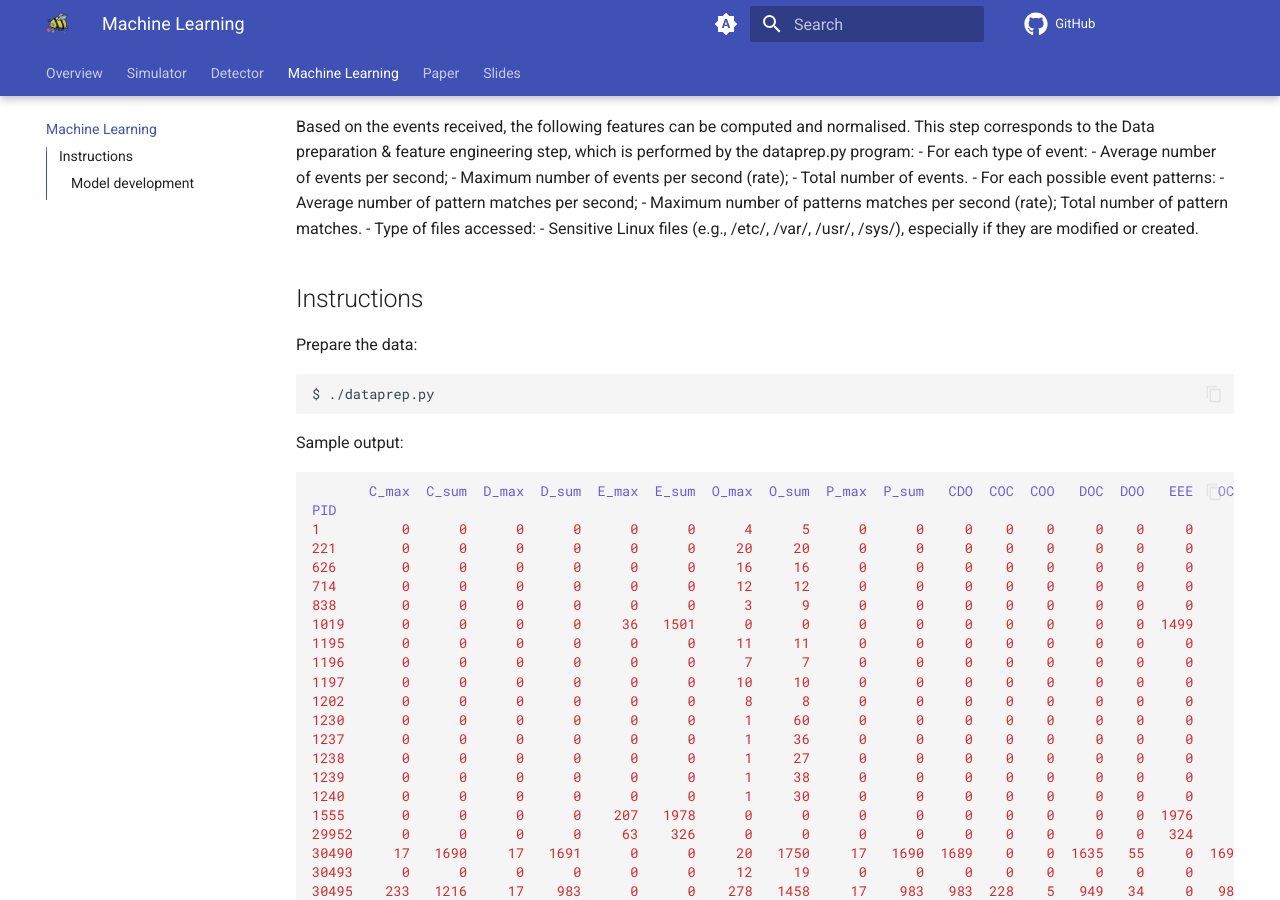
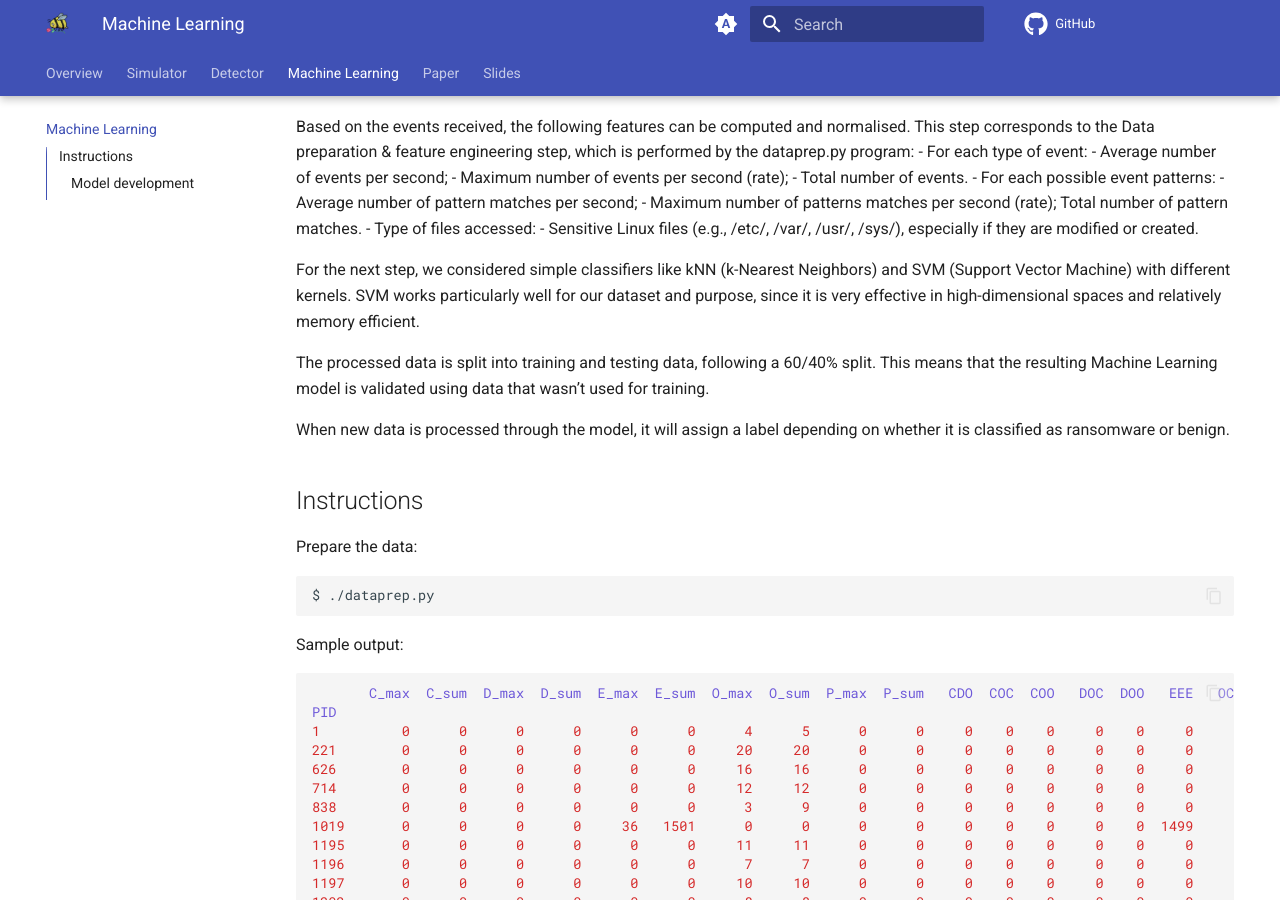
Before and after one commit to TomasPhilippart/ebpfangel, an MkDocs documentation site: the page built from docs/machinelearning.md, in a window 1280 px wide and 900 px high, scrolled down 331 px. Built offline with MkDocs 1.6.1 and Material for MkDocs 9.7.7, drawn with Linux system fonts in a browser that asks for light colours; comment, search, counter and statistics services are not loaded.

```diff
--- a/docs/machinelearning.md
+++ b/docs/machinelearning.md
@@ -24,6 +24,15 @@ Based on the events received, the following features can be computed and normali
   - Type of files accessed:
     - Sensitive Linux files (e.g., /etc/, /var/, /usr/, /sys/), especially if they are modified or created.
 
+For the next step, we considered simple classifiers like kNN (k-Nearest Neighbors) and SVM
+(Support Vector Machine) with different kernels. SVM works particularly well for our dataset
+and purpose, since it is very effective in high-dimensional spaces and relatively memory efficient.
+
+The processed data is split into training and testing data, following a 60/40% split. This means
+that the resulting Machine Learning model is validated using data that wasn’t used for training.
+
+When new data is processed through the model, it will assign a label depending on whether it
+is classified as ransomware or benign.
 
 ## Instructions
 
```
Also changed, not shown: README.md (+14 -4 lines), docs/index.md (+8 -0 lines).
